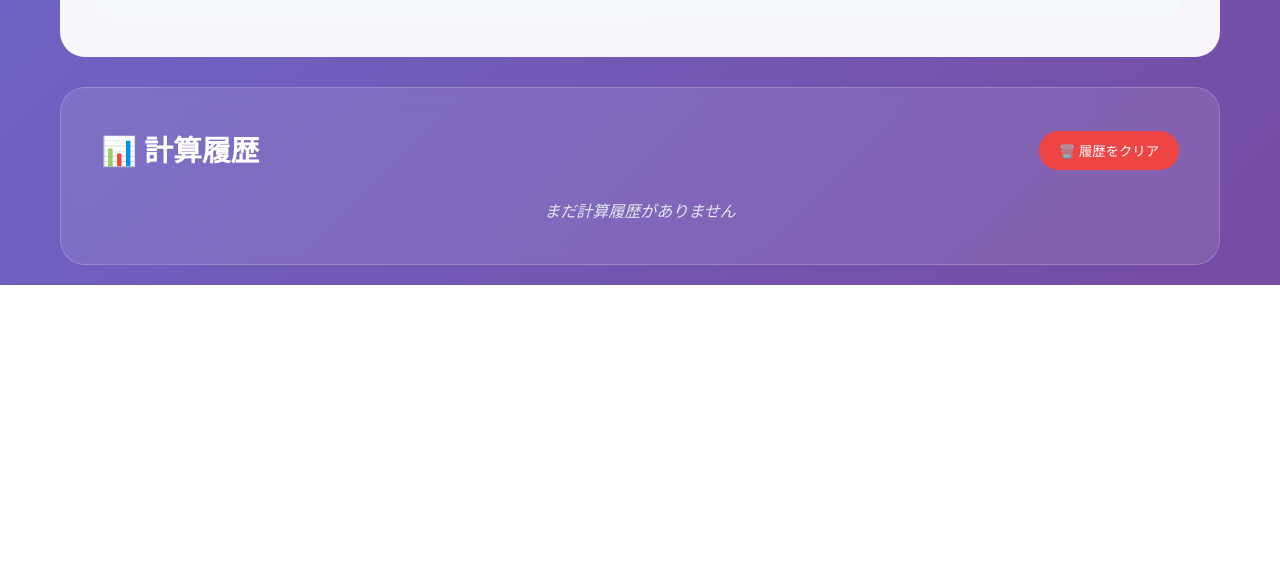
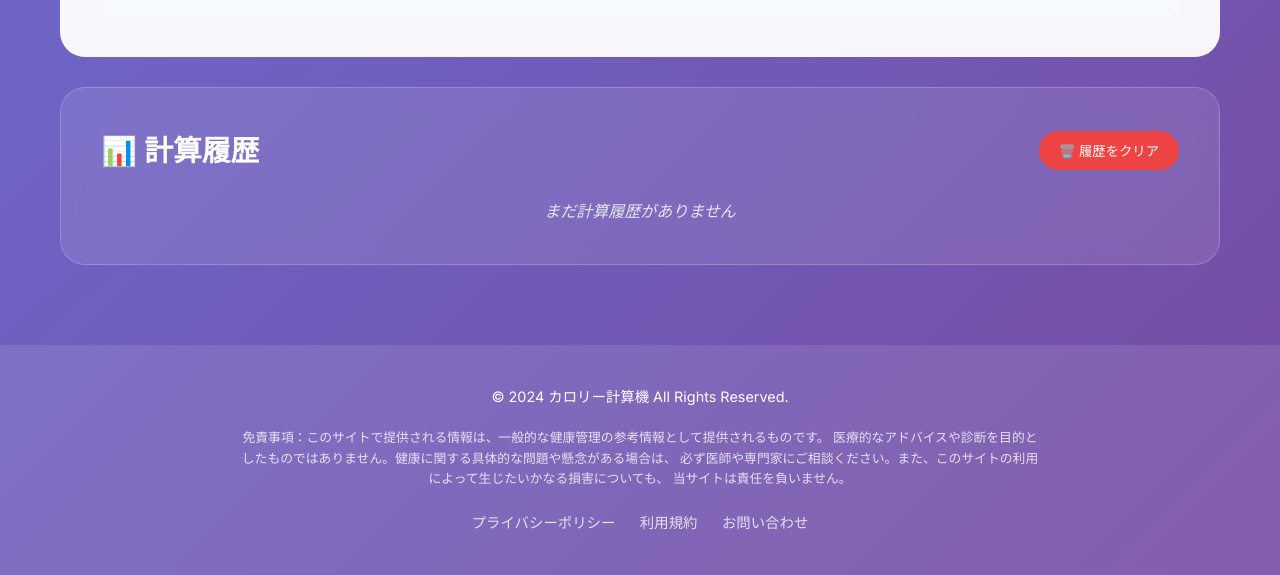
Before and after one commit to appadaycreator/calorie-calculator, a plain HTML site: page index.html in a window 1280 px wide. Shown: the part 1738-2313 px from the top of the page. Before the commit the page ends 2023 px from the top, so only its background shows below. Drawn offline with nearby package versions, Linux system fonts and the light colour scheme.

Commit message:
フッターを追加し、楽天アフィリエイトのレスポンシブデザインを実装しました。フッターには著作権情報、免責事項、プライバシーポリシー、利用規約、お問い合わせリンクを含めました。

```diff
--- a/index.html
+++ b/index.html
@@ -518,6 +518,91 @@
             outline: 2px solid #4299e1;
             outline-offset: 2px;
         }
+
+        /* 楽天アフィリエイトのレスポンシブ対応 */
+        .rakuten-affiliate {
+            width: 100%;
+            max-width: 100%;
+            overflow-x: auto;
+            -webkit-overflow-scrolling: touch;
+            margin: 20px 0;
+            padding: 0;
+        }
+
+        .rakuten-affiliate iframe {
+            max-width: 100%;
+            height: auto;
+            min-height: 300px;
+        }
+
+        /* フッター */
+        .footer {
+            background: rgba(255, 255, 255, 0.1);
+            padding: 40px 20px;
+            margin-top: 60px;
+            color: white;
+            text-align: center;
+        }
+
+        .footer-content {
+            max-width: 800px;
+            margin: 0 auto;
+        }
+
+        .copyright {
+            font-size: 0.9rem;
+            margin-bottom: 20px;
+        }
+
+        .disclaimer {
+            font-size: 0.8rem;
+            opacity: 0.8;
+            line-height: 1.6;
+            margin-bottom: 20px;
+        }
+
+        .footer-links {
+            margin-top: 20px;
+        }
+
+        .footer-links a {
+            color: white;
+            text-decoration: none;
+            margin: 0 10px;
+            font-size: 0.9rem;
+            opacity: 0.8;
+            transition: opacity 0.3s ease;
+        }
+
+        .footer-links a:hover {
+            opacity: 1;
+        }
+
+        @media (max-width: 768px) {
+            .header h1 {
+                font-size: 2.5rem;
+            }
+
+            .calculator-card {
+                padding: 20px;
+            }
+
+            .form-grid {
+                grid-template-columns: 1fr;
+            }
+
+            .results-grid {
+                grid-template-columns: 1fr;
+            }
+
+            .rakuten-affiliate {
+                margin: 15px 0;
+            }
+
+            .footer {
+                padding: 30px 15px;
+            }
+        }
     </style>
 </head>
 
@@ -716,6 +801,26 @@
             </div>
         </section>
     </div>
+
+    <!-- フッター -->
+    <footer class="footer">
+        <div class="footer-content">
+            <div class="copyright">
+                © 2024 カロリー計算機 All Rights Reserved.
+            </div>
+            <div class="disclaimer">
+                免責事項：このサイトで提供される情報は、一般的な健康管理の参考情報として提供されるものです。
+                医療的なアドバイスや診断を目的としたものではありません。健康に関する具体的な問題や懸念がある場合は、
+                必ず医師や専門家にご相談ください。また、このサイトの利用によって生じたいかなる損害についても、
+                当サイトは責任を負いません。
+            </div>
+            <div class="footer-links">
+                <a href="privacy-policy.html">プライバシーポリシー</a>
+                <a href="terms.html">利用規約</a>
+                <a href="contact.html">お問い合わせ</a>
+            </div>
+        </div>
+    </footer>
 
     <script>
         // グローバル変数
```
